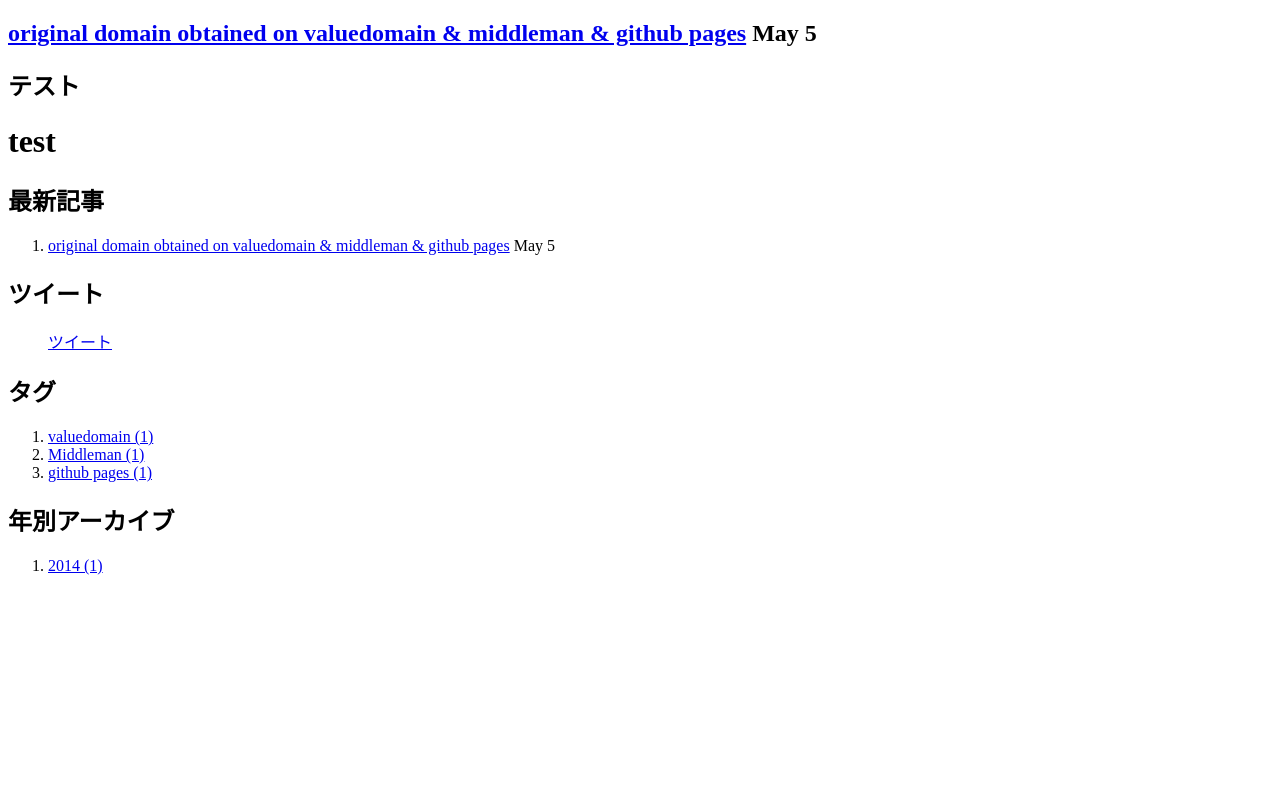
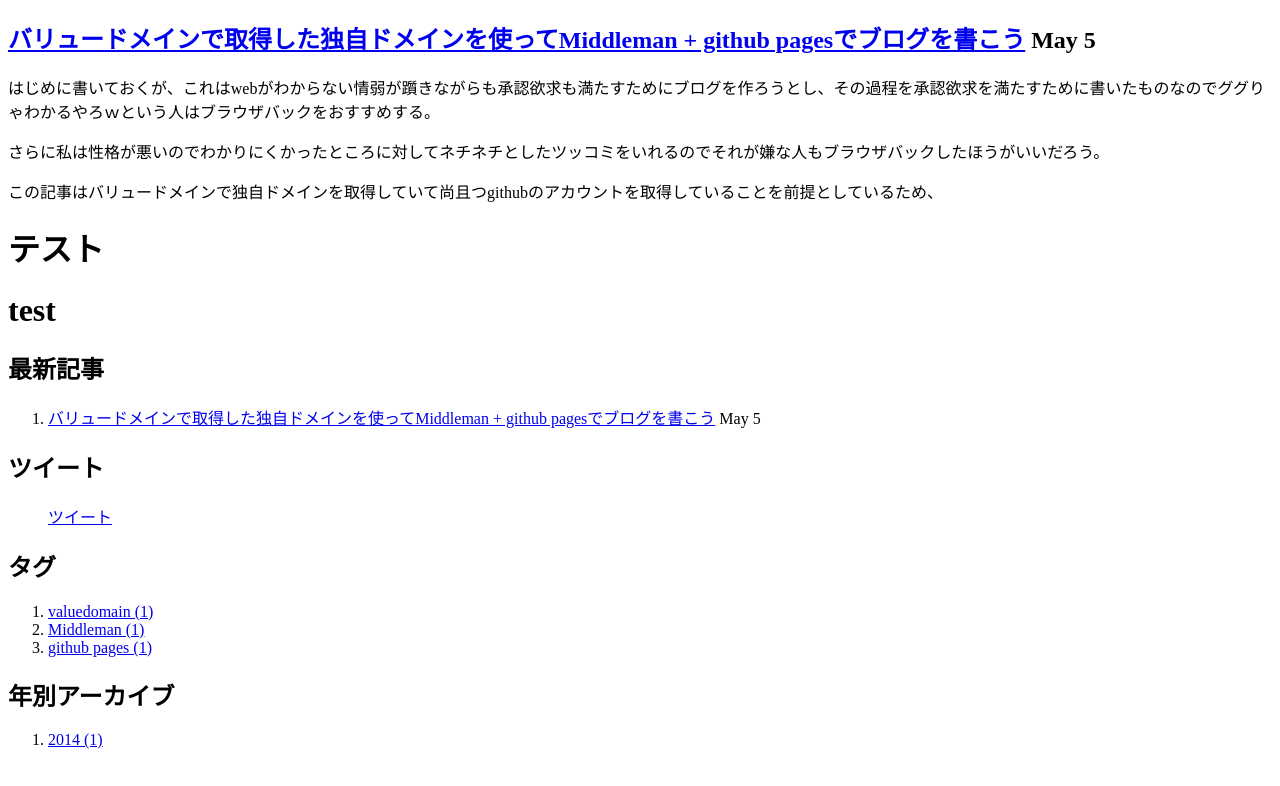
Before and after one commit to erutaso/erutaso.github.io, a plain HTML site: page index.html in a window 1280 px wide. Drawn offline with Linux system fonts and the light colour scheme.

Commit message:
Automated commit at 2014-05-05 11:43:25 UTC by middleman-deploy 0.2.3

```diff
--- a/index.html
+++ b/index.html
@@ -11,10 +11,16 @@
 
     <div id="main" role="main">
 
-  <h2><a href="/blog/2014/05/05/original-domain-obtained-on-valuedomain-middleman-github-pages/">original domain obtained on valuedomain & middleman & github pages</a> <span>May  5</span></h2>
+  <h2><a href="/blog/2014/05/05/original-domain-obtained-on-valuedomain-middleman-github-pages/">バリュードメインで取得した独自ドメインを使ってMiddleman + github pagesでブログを書こう</a> <span>May  5</span></h2>
   <!-- use article.summary(250) if you have Nokogiri available to show just
        the first 250 characters -->
-  <h2>テスト</h2>
+  <p>はじめに書いておくが、これはwebがわからない情弱が躓きながらも承認欲求も満たすためにブログを作ろうとし、その過程を承認欲求を満たすために書いたものなのでググりゃわかるやろｗという人はブラウザバックをおすすめする。  </p>
+
+<p>さらに私は性格が悪いのでわかりにくかったところに対してネチネチとしたツッコミをいれるのでそれが嫌な人もブラウザバックしたほうがいいだろう。  </p>
+
+<p>この記事はバリュードメインで独自ドメインを取得していて尚且つgithubのアカウントを取得していることを前提としているため、</p>
+
+<h1>テスト</h1>
 
 <h1>test</h1>
 
@@ -27,7 +33,7 @@
     <aside>
       <h2>最新記事</h2>
       <ol>
-        <li><a href="/blog/2014/05/05/original-domain-obtained-on-valuedomain-middleman-github-pages/">original domain obtained on valuedomain & middleman & github pages</a> <span>May  5</span></li>
+        <li><a href="/blog/2014/05/05/original-domain-obtained-on-valuedomain-middleman-github-pages/">バリュードメインで取得した独自ドメインを使ってMiddleman + github pagesでブログを書こう</a> <span>May  5</span></li>
       </ol>
 
       <h2>ツイート</h2>
```
Also changed, not shown: 2012-01-01-example-article/index.html (+1 -1 lines), blog/2014/05/05/index.html (+2 -2 lines), blog/2014/05/05/original-domain-obtained-on-valuedomain-middleman-github-pages/index.html (+9 -3 lines), blog/2014/05/index.html (+2 -2 lines), blog/2014/index.html (+2 -2 lines), blog/tags/github-pages/index.html (+2 -2 lines), blog/tags/middleman/index.html (+2 -2 lines), blog/tags/valuedomain/index.html (+2 -2 lines), feed.xml (+9 -3 lines).
